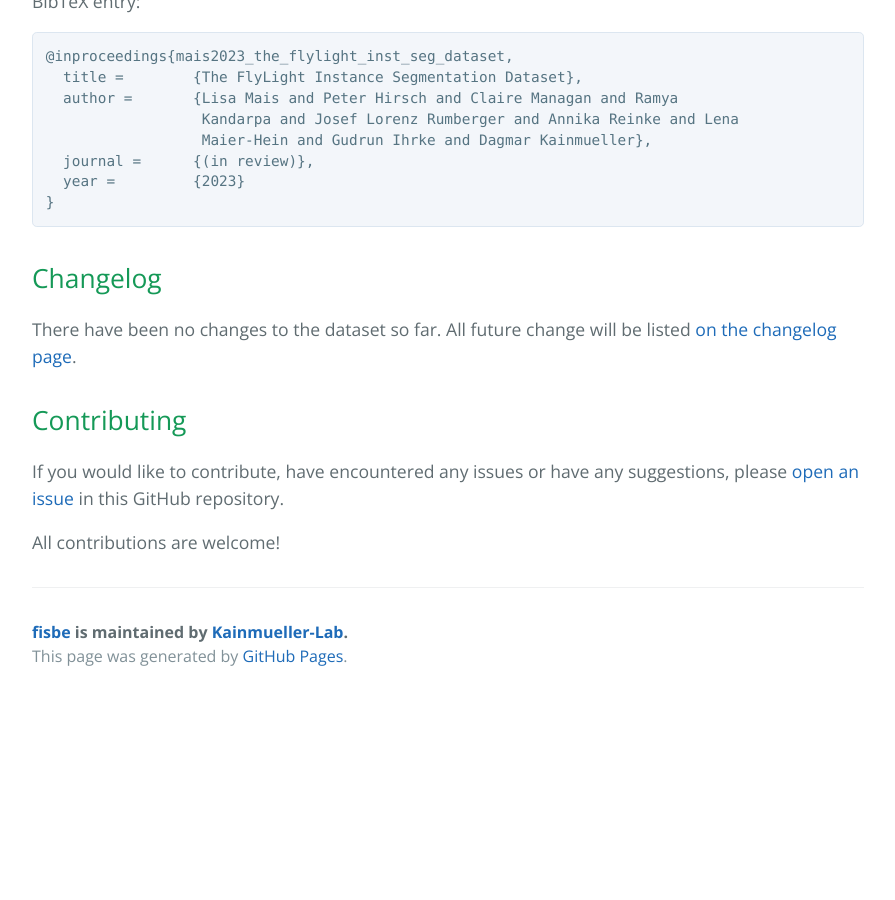
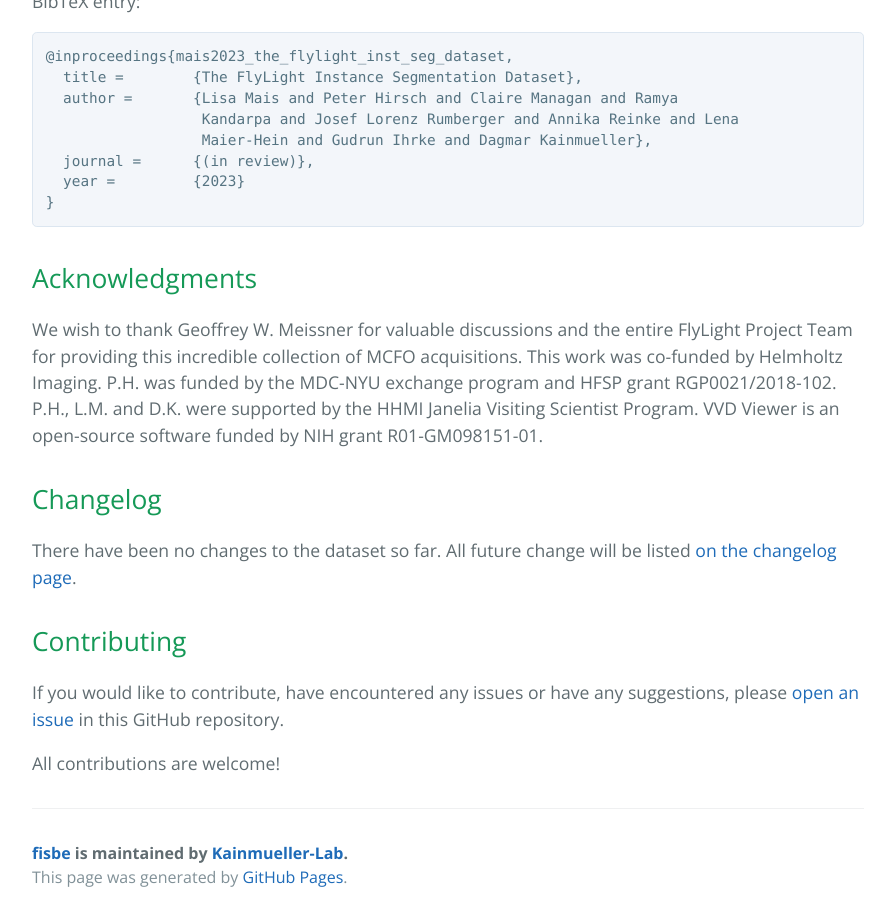
Before and after one commit to Kainmueller-Lab/fisbe, a Jekyll site: the page built from index.md, in a window 1280 px wide and 900 px high, scrolled down 6611 px. Shown: the whole window, without its empty margins (192-1087 px from the left). Built offline with Jekyll 4.4.1, drawn with Linux system fonts in a browser that asks for light colours; before the commit the page ends 7311 px from its top, so only the background shows below that.

Commit message:
add acknowledgments

````diff
--- a/index.md
+++ b/index.md
@@ -255,10 +255,19 @@ If you use *The FlyLight Instance Segmentation Dataset* in your research, please
 }
 ```
 
+## Acknowledgments
+
+We wish to thank Geoffrey W. Meissner for valuable discussions and the entire FlyLight Project Team for providing this incredible collection of MCFO acquisitions.
+This work was co-funded by Helmholtz Imaging.
+P.H. was funded by the MDC-NYU exchange program and HFSP grant RGP0021/2018-102. P.H., L.M. and D.K. were supported by the HHMI Janelia Visiting Scientist Program.
+VVD Viewer is an open-source software funded by NIH grant R01-GM098151-01.
+
+
 ## Changelog
 
 There have been no changes to the dataset so far.
 All future change will be listed [on the changelog page](./changelog).
+
 
 ## Contributing
 
````
